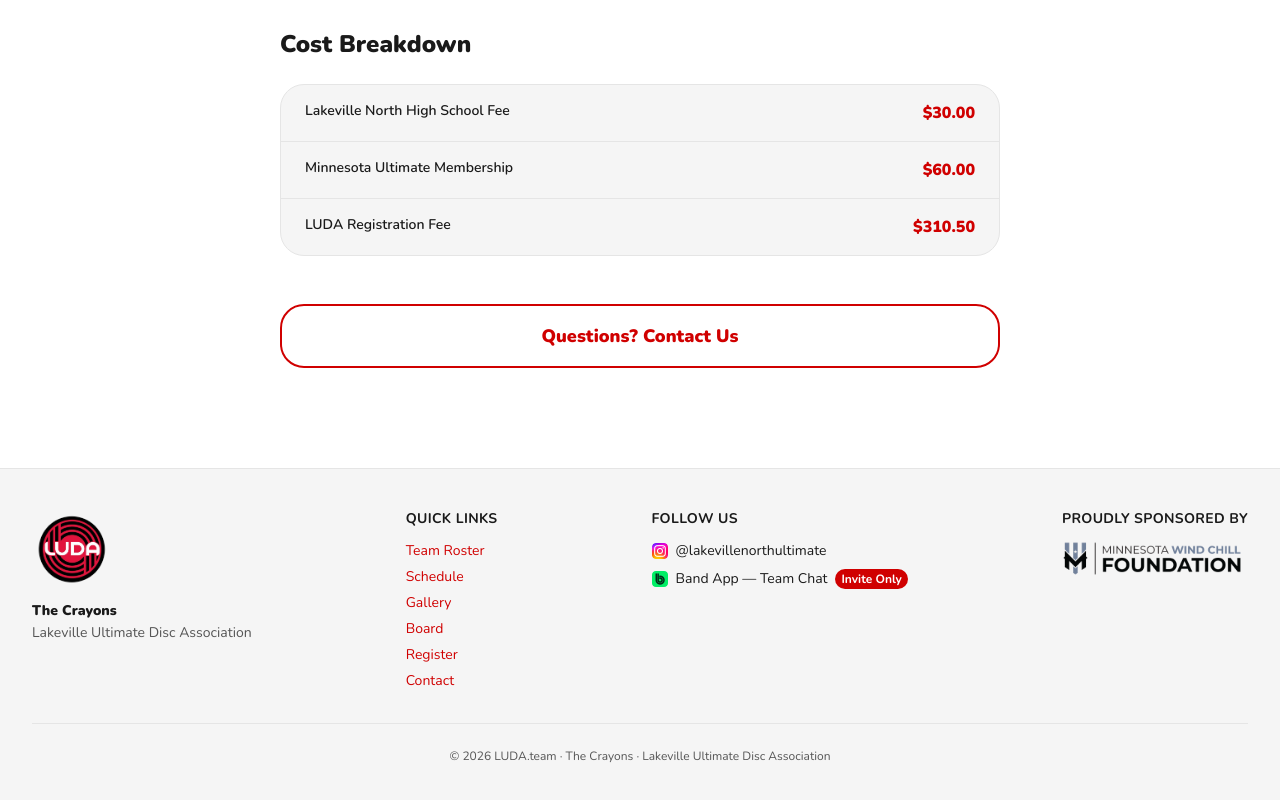
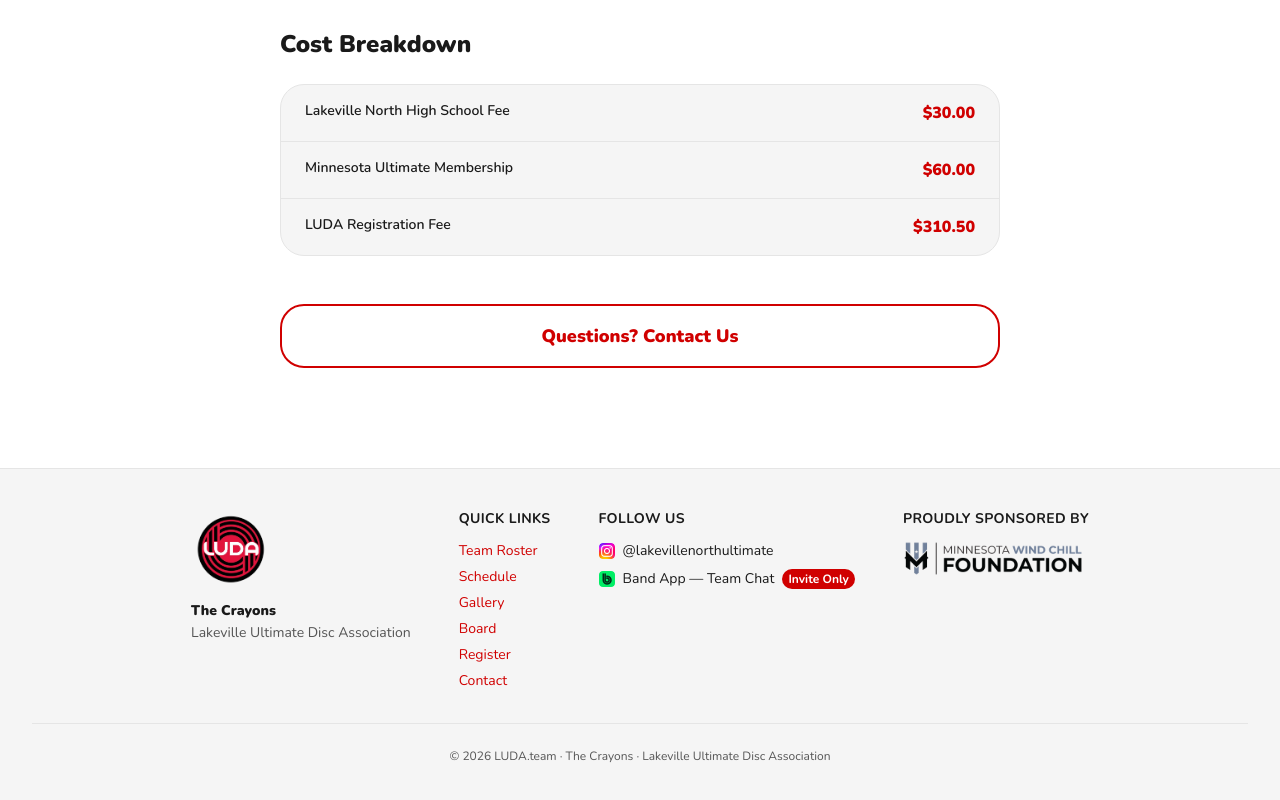
Before and after one commit to Grimwizza/luda-team, a Next.js app: page /register in a window 1280 px wide. Shown: the part 924-1724 px from the top of the page. Built offline with nearby package versions, Linux system fonts and the light colour scheme; no server answers.

Commit message:
style: center align footer content layout

```diff
--- a/src/components/Footer.tsx
+++ b/src/components/Footer.tsx
@@ -8,7 +8,7 @@
       className="border-t mt-auto"
     >
       <div className="max-w-7xl mx-auto px-4 sm:px-6 lg:px-8 py-10">
-        <div className="flex flex-wrap gap-x-12 gap-y-8 justify-between">
+        <div className="flex flex-wrap gap-x-12 gap-y-8 justify-center">
           {/* Brand */}
           <div>
             <Image
```
